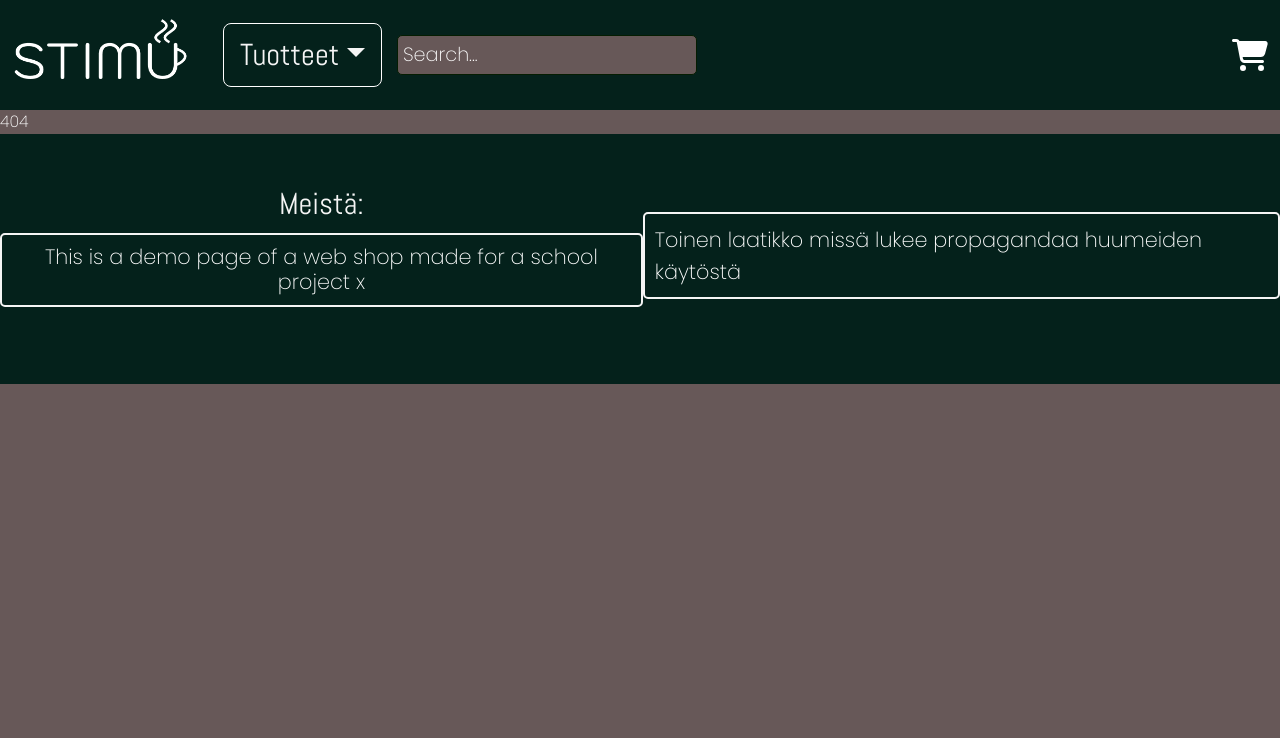
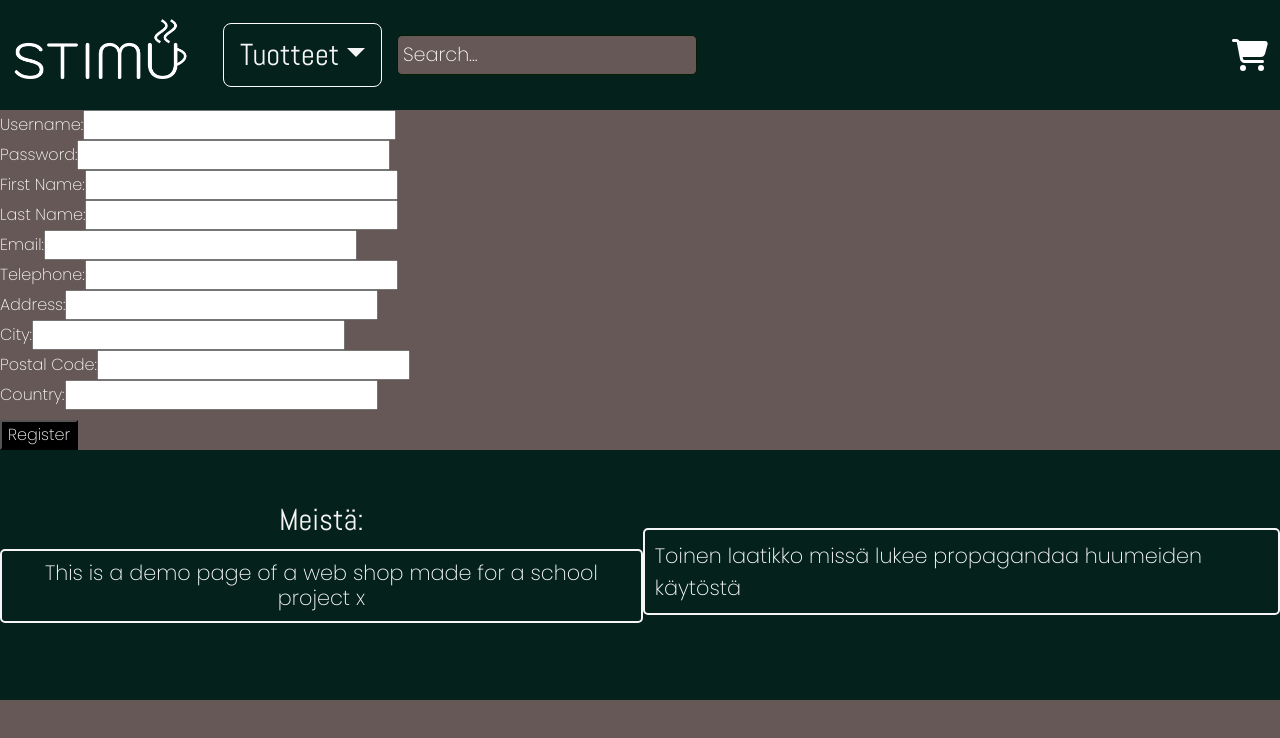
Before and after one commit to Stimu-Webshop/stimu-webshop.github.io, a React (Create React App) app in the folder caffeine-shop/: page /register in a window 1280 px wide. Before the commit this address had no page. Shown: the top 738 px of the page. Built offline with nearby package versions, Linux system fonts and the light colour scheme.

Commit message:
Created page for registering users.

```diff
--- a/caffeine-shop/src/App.js
+++ b/caffeine-shop/src/App.js
@@ -14,6 +14,7 @@ import ProductPage from './pages/ProductPage';
 import Coffee from './pages/Coffee';
 import EnergyDrinks from './pages/EnergyDrinks';
 import PWO from './pages/PWO';
+import RegisteryPage from './pages/RegisteryPage';
 
 function App() {
   return (
@@ -29,6 +30,7 @@ function App() {
           <Route path="coffee" element={<Coffee />} />
           <Route path="energydrinks" element={<EnergyDrinks />} />
           <Route path="pwo" element={<PWO />} />
+          <Route path="register" element ={<RegisteryPage />} />
         </Routes>
       <Footer />
     </>
--- /dev/null
+++ b/caffeine-shop/src/components/RegisteryFunction.js
@@ -0,0 +1,78 @@
+
+import React, { useState } from 'react'
+export default function RegisteryFunction() {
+    const [username, setUsername] = useState('');
+    const [password, setPassword] = useState('');
+    const [firstName, setFirstName] = useState('');
+    const [lastName, setLastName] = useState('');
+    const [email, setEmail] = useState('');
+    const [telephone, setTelephone] = useState('');
+    const [address, setAddress] = useState('');
+    const [city, setCity] = useState('');
+    const [postalCode, setPostalCode] = useState('');
+    const [country, setCountry] = useState('');
+
+    const handleSubmit = (event) => {
+        event.preventDefault();
+        const formData = new FormData();
+        formData.append('username', username);
+        formData.append('password', password);
+        formData.append('first_name', firstName);
+        formData.append('last_name', lastName);
+        formData.append('email', email);
+        formData.append('telephone', telephone);
+        formData.append('address', address);
+        formData.append('city', city);
+        formData.append('postal_code', postalCode);
+        formData.append('country', country);
+        fetch('https://www.students.oamk.fi/~n2rusa00/Stimu/backendi/Web-Shop-Back/products/register.php', {
+          method: 'POST',
+          body: formData
+        })
+        .then(response => {
+          console.log(response);
+
+          // Display success message to user
+        })
+        .catch(error => {
+          console.log(error);
+          // Display error message to user
+        });
+      };
+
+    return (
+        <form method='POST' onSubmit={handleSubmit}>
+          <label>Username:</label>
+          <input type="text" name="username" value={username} required onChange={(event) => setUsername(event.target.value)}/><br/>
+
+          <label>Password:</label>
+          <input type="password" name="password" value={password} required onChange={(event) => setPassword(event.target.value)}/><br/>
+
+          <label>First Name:</label>
+          <input type="text" name="first_name" value={firstName} required onChange={(event) => setFirstName(event.target.value)}/><br/>
+
+          <label>Last Name:</label>
+          <input type="text" name="last_name" value={lastName} required onChange={(event) => setLastName(event.target.value)}/><br/>
+
+          <label>Email:</label>
+          <input type="email" name="email" value={email} required onChange={(event) => setEmail(event.target.value)}/><br/>
+
+          <label>Telephone:</label>
+          <input type="tel" name="telephone" value={telephone} required onChange={(event) => setTelephone(event.target.value)}/><br/>
+
+          <label>Address:</label>
+          <input type="text" name="address" value={address} required onChange={(event) => setAddress(event.target.value)}/><br/>
+
+          <label>City:</label>
+          <input type="text" name="city" value={city} required onChange={(event) => setCity(event.target.value)}/><br/>
+
+          <label>Postal Code:</label>
+          <input type="text" name="postal_code" value={postalCode} required onChange={(event) => setPostalCode(event.target.value)}/><br/>
+
+          <label>Country:</label>
+          <input type="text" name="country" value={country} required onChange={(event) => setCountry(event.target.value)}/><br/>
+
+          <button type="submit">Register</button>
+        </form>
+      );
+    }
--- /dev/null
+++ b/caffeine-shop/src/pages/RegisteryPage.js
@@ -0,0 +1,8 @@
+import React from 'react'
+import { useHistory } from 'react-router-dom'
+import RegisteryFunction from '../components/RegisteryFunction'
+export default function RegisteryPage() {
+  return (
+    <RegisteryFunction/>
+  )
+}
```
